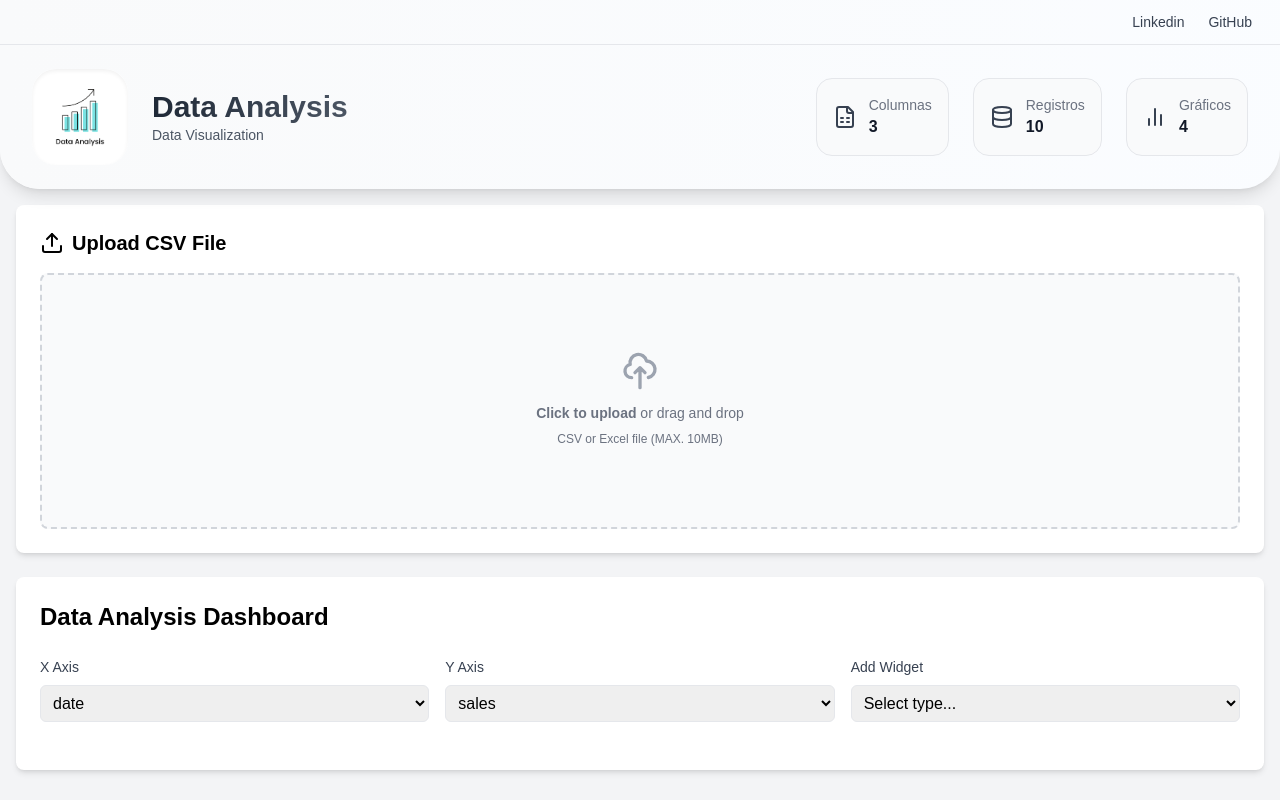
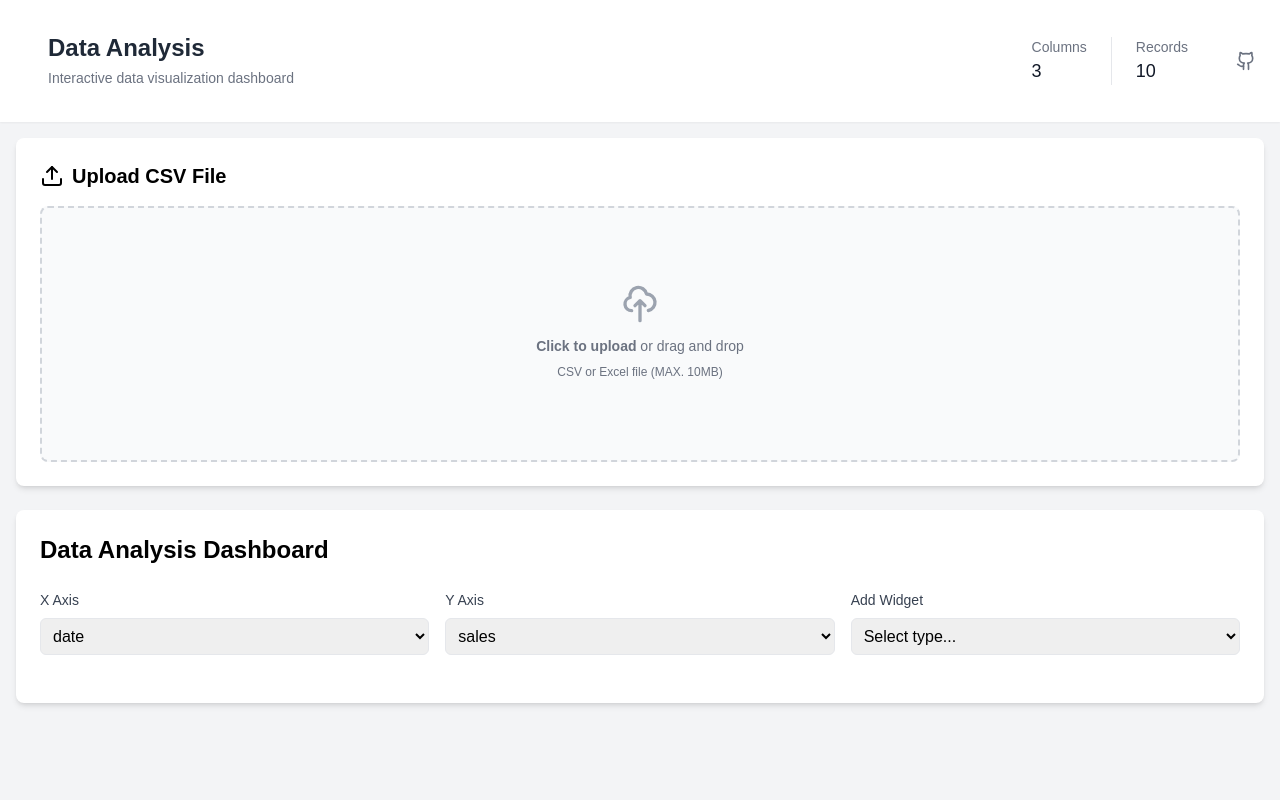
Before and after one commit to Zukab/Data-Analysis-Dashboard, a React (Vite) app: page / in a window 1280 px wide. Built offline with nearby package versions, Linux system fonts and the light colour scheme; a web font is replaced by a local one.

Commit message:
Features: Changes to the header

```diff
--- a/src/App.tsx
+++ b/src/App.tsx
@@ -1,5 +1,5 @@
 import { useState } from 'react';
-import { Upload, BarChart2, FileSpreadsheet, Database, Menu, X } from 'lucide-react';
+import { Upload, BarChart2, FileSpreadsheet, Database, Menu, X, Github } from 'lucide-react';
 import dataLogo from './assets/images/data.png';
 import CSVUploader from './components/CSVUploader';
 import Dashboard from './components/Dashboard';
@@ -21,110 +21,80 @@ function App() {
 
   return (
     <div className="min-h-screen bg-gray-100">
-      <header className="bg-white text-gray-800 rounded-b-[40px] shadow-lg relative overflow-hidden">
-        <div className="absolute inset-0 bg-gradient-to-r from-gray-50 to-blue-50/30"></div>
-        <div className="max-w-7xl mx-auto relative">
-          {/* Barra superior con enlaces */}
-          <div className="border-b border-gray-200">
-            <div className="flex justify-end items-center py-2 px-4 text-sm">
-              <div className="hidden md:flex items-center">
-                <a
-                  href="https://www.linkedin.com/in/juan-sebastian-quintero-fernandez-35b514255/"
-                  target="_blank"
-                  rel="noopener noreferrer"
-                  className="text-gray-700 hover:text-blue-700 transition-colors px-3 py-1 flex items-center gap-1"
-                >
-                  <span>Linkedin</span>
-                </a>
+      <header className="bg-white shadow-sm">
+        <div className="max-w-7xl mx-auto">
+          <div className="flex justify-between items-center px-4 md:px-6 py-4">
+            {/* Título y descripción con animación */}
+            <div className="relative group">
+              <a
+                href="https://github.com/Zukab/Data-Analysis-Dashboard"
+                target="_blank"
+                rel="noopener noreferrer"
+                className="relative px-6 py-4 bg-white rounded-lg block"
+              >
+                <div>
+                  <h1 className="text-2xl font-semibold text-gray-800 group-hover:text-blue-600 transition-colors duration-300">
+                    Data Analysis
+                  </h1>
+                  <p className="text-sm text-gray-500 mt-1 group-hover:text-gray-700 transition-colors duration-300">
+                    Interactive data visualization dashboard
+                  </p>
+                  <div className="h-0.5 w-0 group-hover:w-full bg-gradient-to-r from-blue-500 to-purple-500 transition-all duration-300" />
+                </div>
+              </a>
+            </div>
+
+            {/* Stats y Links */}
+            <div className="flex items-center gap-6">
+              {/* Stats */}
+              <div className="hidden md:flex divide-x divide-gray-200">
+                <div className="px-6">
+                  <p className="text-sm text-gray-500">Columns</p>
+                  <p className="text-lg font-medium text-gray-900">{headers.length}</p>
+                </div>
+                <div className="px-6">
+                  <p className="text-sm text-gray-500">Records</p>
+                  <p className="text-lg font-medium text-gray-900">{csvData.length}</p>
+                </div>
+              </div>
+
+              {/* Links */}
+              <div className="hidden md:flex items-center gap-4">
                 <a
                   href="https://github.com/Zukab/Data-Analysis-Dashboard"
                   target="_blank"
                   rel="noopener noreferrer"
-                  className="text-gray-700 hover:text-blue-700 transition-colors px-3 py-1 flex items-center gap-1"
+                  className="text-gray-500 hover:text-gray-700 transition-colors"
                 >
-                  <span>GitHub</span>
+                  <Github className="w-5 h-5" />
                 </a>
               </div>
+
+              {/* Menú móvil */}
               <button
-                className="md:hidden p-2"
+                className="md:hidden"
                 onClick={() => setIsMenuOpen(!isMenuOpen)}
               >
-                {isMenuOpen ? <X size={24} /> : <Menu size={24} />}
+                {isMenuOpen ? <X className="w-6 h-6" /> : <Menu className="w-6 h-6" />}
               </button>
             </div>
           </div>
 
-          {/* Menú móvil */}
+          {/* Menú móvil expandido */}
           {isMenuOpen && (
-            <div className="md:hidden absolute top-full left-0 right-0 bg-white border-b border-gray-200 z-50">
-              <div className="flex flex-col p-4">
-                <a
-                  href="https://www.linkedin.com/in/juan-sebastian-quintero-fernandez-35b514255/"
-                  target="_blank"
-                  rel="noopener noreferrer"
-                  className="text-gray-700 hover:text-blue-700 py-2"
-                >
-                  Linkedin
-                </a>
-                <a
-                  href="https://github.com/Zukab/Data-Analysis-Dashboard"
-                  target="_blank"
-                  rel="noopener noreferrer"
-                  className="text-gray-700 hover:text-blue-700 py-2"
-                >
-                  GitHub
-                </a>
+            <div className="border-t border-gray-200 px-4 py-3 md:hidden">
+              <div className="grid grid-cols-2 gap-4">
+                <div>
+                  <p className="text-sm text-gray-500">Columns</p>
+                  <p className="text-lg font-medium text-gray-900">{headers.length}</p>
+                </div>
+                <div>
+                  <p className="text-sm text-gray-500">Records</p>
+                  <p className="text-lg font-medium text-gray-900">{csvData.length}</p>
+                </div>
               </div>
             </div>
           )}
-
-          {/* Contenido principal del header */}
-          <div className="px-4 md:px-8 py-6">
-            <div className="flex flex-col md:flex-row md:items-center md:justify-between gap-6">
-              {/* Logo y título */}
-              <div className="flex items-center gap-4 md:gap-6">
-                <img
-                  src={dataLogo}
-                  alt="Data Analysis Logo"
-                  className="w-20 h-20 md:w-24 md:h-24 object-contain bg-white rounded-3xl p-3 shadow-lg"
-                  style={{
-                    boxShadow: 'inset 0 2px 4px 0 rgba(0, 0, 0, 0.06)'
-                  }}
-                />
-                <div>
-                  <h1 className="text-2xl md:text-3xl font-bold bg-gradient-to-r from-gray-800 to-gray-600 bg-clip-text text-transparent">
-                    Data Analysis
-                  </h1>
-                  <p className="text-gray-600 text-sm">Data Visualization</p>
-                </div>
-              </div>
-
-              {/* Estadísticas rápidas */}
-              <div className="grid grid-cols-2 md:flex items-center gap-3 md:gap-6">
-                <div className="flex items-center gap-3 bg-gray-50 p-3 md:p-4 rounded-2xl border border-gray-200">
-                  <FileSpreadsheet className="w-5 h-5 md:w-6 md:h-6 text-gray-700" />
-                  <div>
-                    <div className="text-sm text-gray-500">Columnas</div>
-                    <div className="font-semibold text-gray-900">{headers.length}</div>
-                  </div>
-                </div>
-                <div className="flex items-center gap-3 bg-gray-50 p-3 md:p-4 rounded-2xl border border-gray-200">
-                  <Database className="w-5 h-5 md:w-6 md:h-6 text-gray-700" />
-                  <div>
-                    <div className="text-sm text-gray-500">Registros</div>
-                    <div className="font-semibold text-gray-900">{csvData.length}</div>
-                  </div>
-                </div>
-                <div className="flex items-center gap-3 bg-gray-50 p-3 md:p-4 rounded-2xl border border-gray-200">
-                  <BarChart2 className="w-5 h-5 md:w-6 md:h-6 text-gray-700" />
-                  <div>
-                    <div className="text-sm text-gray-500">Gráficos</div>
-                    <div className="font-semibold text-gray-900">4</div>
-                  </div>
-                </div>
-              </div>
-            </div>
-          </div>
         </div>
       </header>
 
```
